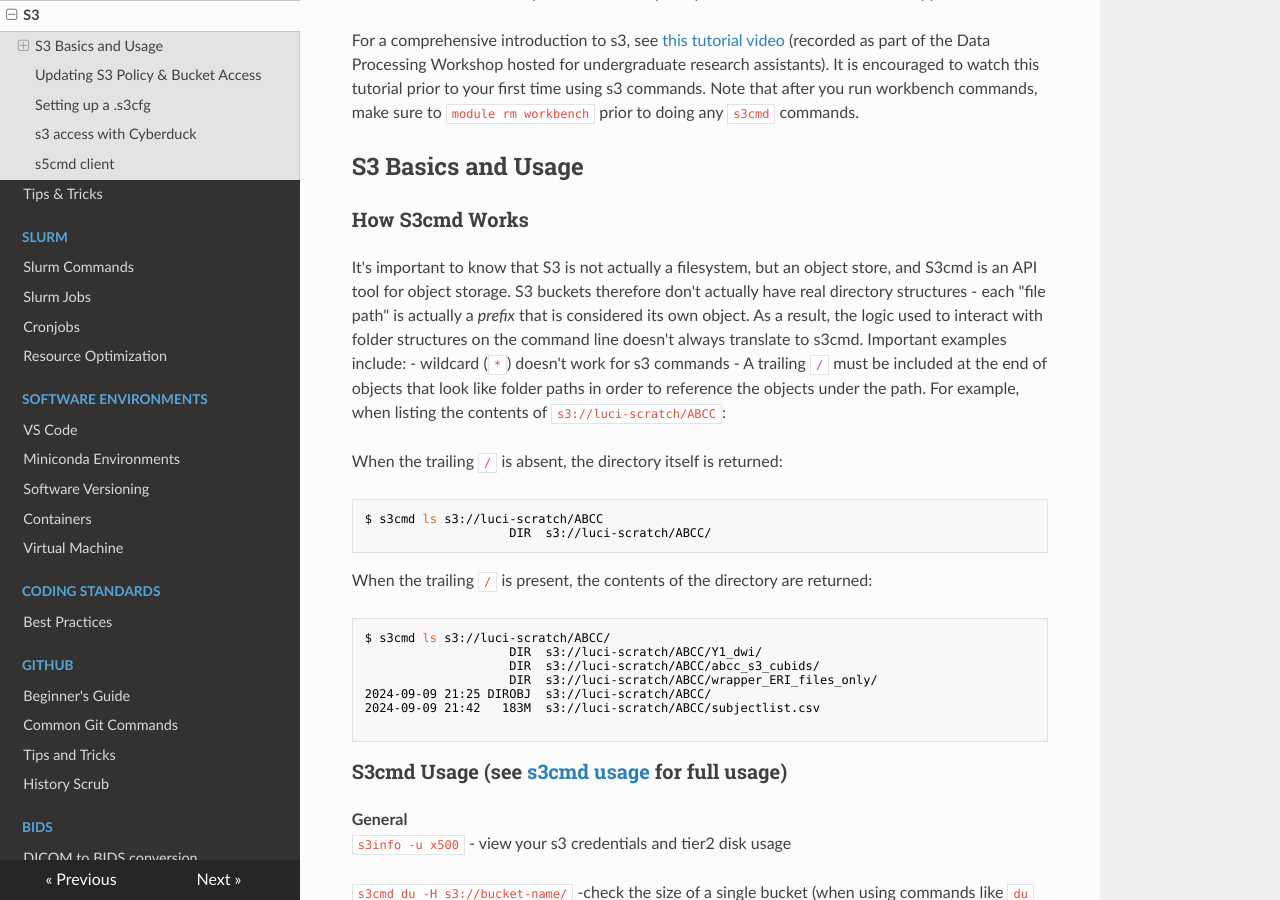
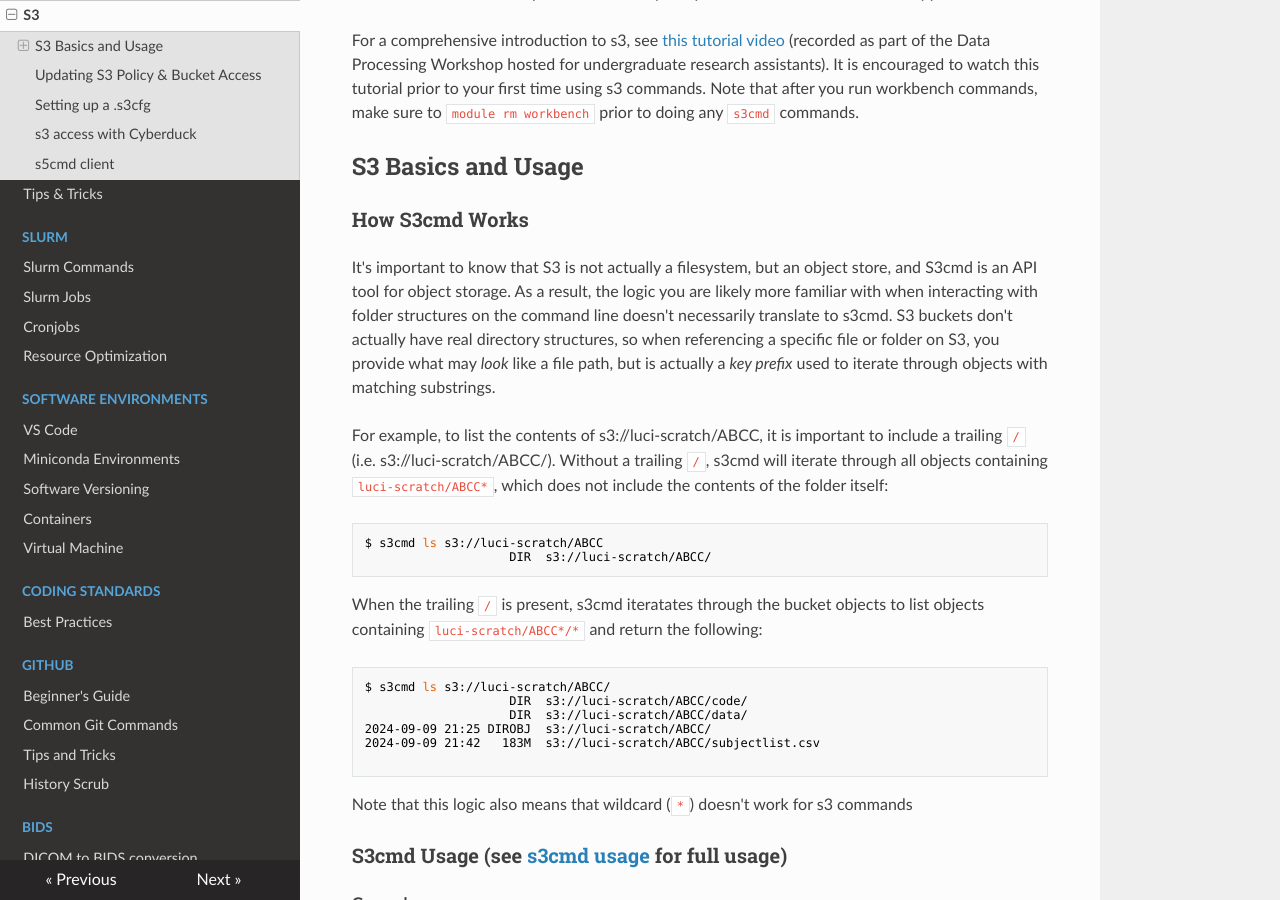
Before and after one commit to DCAN-Labs/cdni-brain, an MkDocs documentation site: the page built from docs/s3.md, in a window 1280 px wide and 900 px high, scrolled down 240 px. Built offline with MkDocs 1.6.1, drawn with Linux system fonts in a browser that asks for light colours; nearby versions of some CDN libraries.

Commit message:
Update s3.md

````diff
--- a/docs/s3.md
+++ b/docs/s3.md
@@ -7,26 +7,26 @@ For a comprehensive introduction to s3, see [this tutorial video](https://drive.
 ## S3 Basics and Usage
 
 ### How S3cmd Works
-It's important to know that S3 is not actually a filesystem, but an object store, and S3cmd is an API tool for object storage. S3 buckets therefore don't actually have real directory structures - each "file path" is actually a *prefix* that is considered its own object. As a result, the logic used to interact with folder structures on the command line doesn't always translate to s3cmd. Important examples include:
- - wildcard (`*`) doesn't work for s3 commands
- - A trailing `/` must be included at the end of objects that look like folder paths in order to reference the objects under the path. For example, when listing the contents of `s3://luci-scratch/ABCC`:
+It's important to know that S3 is not actually a filesystem, but an object store, and S3cmd is an API tool for object storage. As a result, the logic you are likely more familiar with when interacting with folder structures on the command line doesn't necessarily translate to s3cmd. S3 buckets don't actually have real directory structures, so when referencing a specific file or folder on S3, you provide what may *look* like a file path, but is actually a *key prefix* used to iterate through objects with matching substrings.
 
-When the trailing `/` is absent, the directory itself is returned:
+For example, to list the contents of s3://luci-scratch/ABCC, it is important to include a trailing `/` (i.e. s3://luci-scratch/ABCC/). Without a trailing `/`, s3cmd will iterate through all objects containing `luci-scratch/ABCC*`, which does not include the contents of the folder itself:
 ```
 $ s3cmd ls s3://luci-scratch/ABCC
                     DIR  s3://luci-scratch/ABCC/
 ```
 
-When the trailing `/` is present, the contents of the directory are returned:
+When the trailing `/` is present, s3cmd iteratates through the bucket objects to list objects containing `luci-scratch/ABCC*/*` and return the following:
 ```
 $ s3cmd ls s3://luci-scratch/ABCC/
-                    DIR  s3://luci-scratch/ABCC/Y1_dwi/
-                    DIR  s3://luci-scratch/ABCC/abcc_s3_cubids/
-                    DIR  s3://luci-scratch/ABCC/wrapper_ERI_files_only/
+                    DIR  s3://luci-scratch/ABCC/code/
+                    DIR  s3://luci-scratch/ABCC/data/
 2024-09-09 21:25 DIROBJ  s3://luci-scratch/ABCC/
 2024-09-09 21:42   183M  s3://luci-scratch/ABCC/subjectlist.csv
 
 ```
+
+Note that this logic also means that wildcard (`*`) doesn't work for s3 commands
+
 ### S3cmd Usage (see [s3cmd usage](https://s3tools.org/usage) for full usage)
 **General**<br>
 `s3info -u x500` - view your s3 credentials and tier2 disk usage
````
